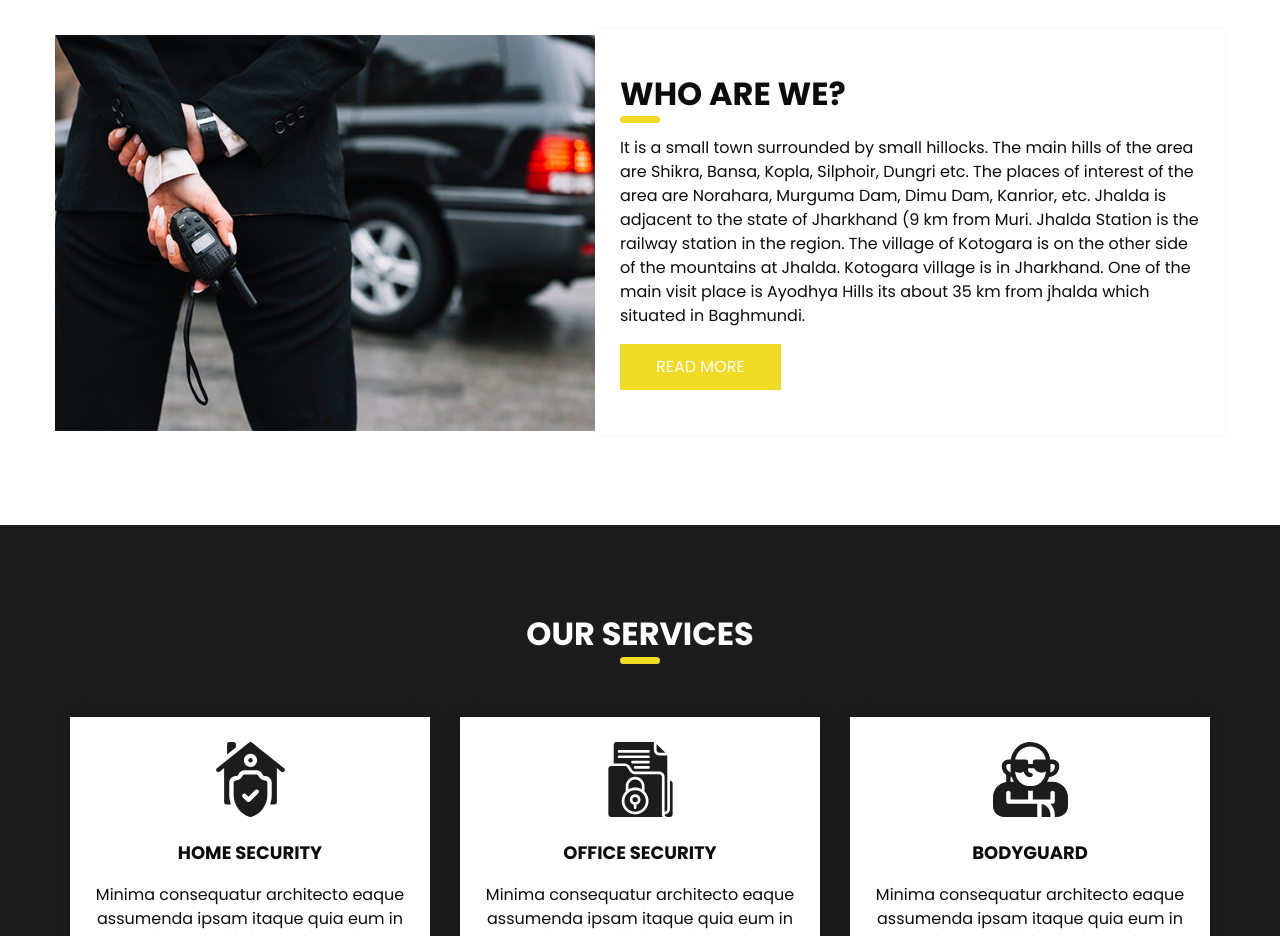
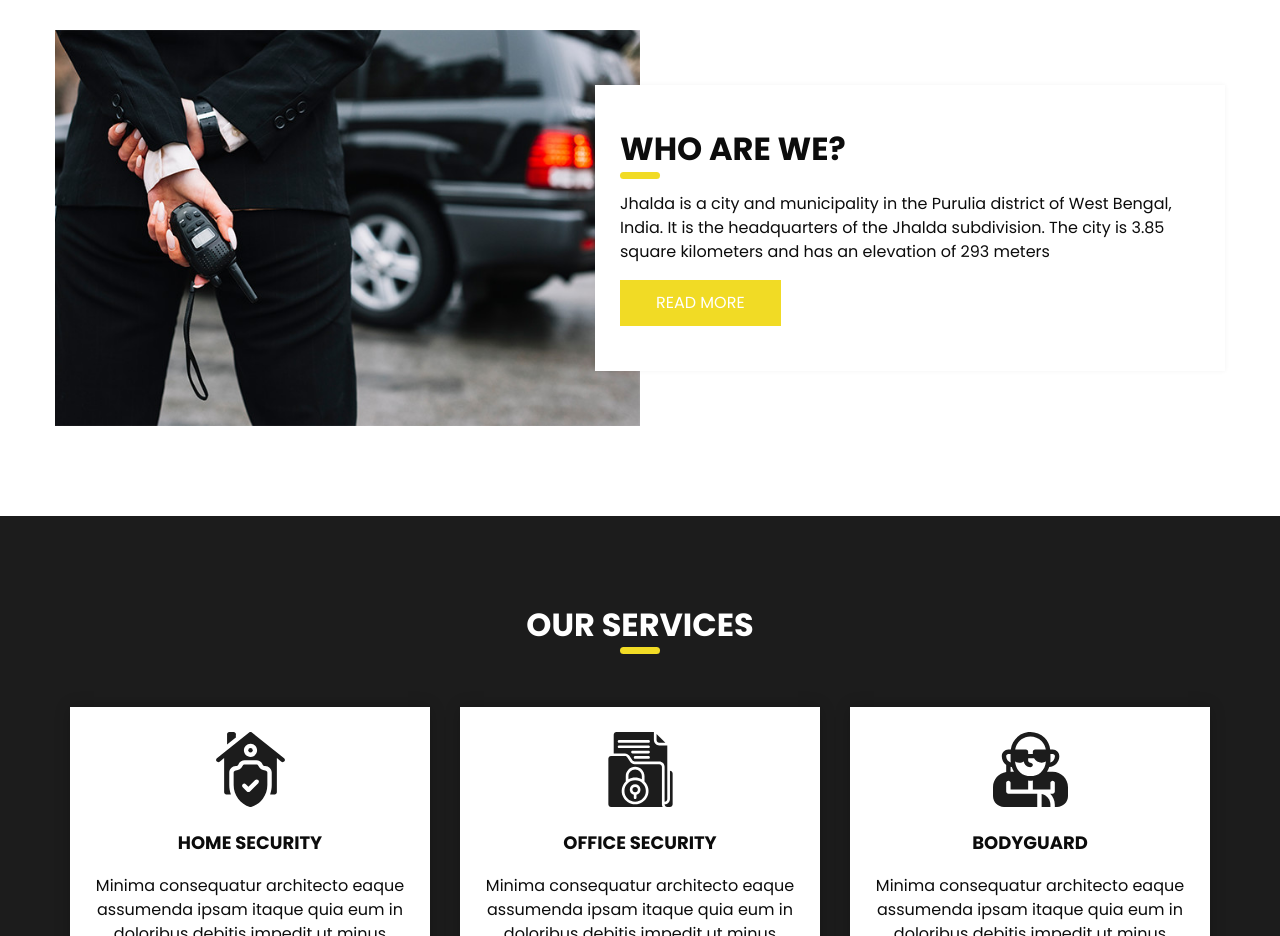
Before and after one commit to timirchandra/classwebsite3, a plain HTML site: page index.html in a window 1280 px wide. Shown: the part 860-1796 px from the top of the page. Drawn offline with Linux system fonts and the light colour scheme.

Commit message:
Update index.html

```diff
--- a/index.html
+++ b/index.html
@@ -206,7 +206,7 @@
               </h2>
             </div>
             <p>
-              It is a small town surrounded by small hillocks. The main hills of the area are Shikra, Bansa, Kopla, Silphoir, Dungri etc. The places of interest of the area are Norahara, Murguma Dam, Dimu Dam, Kanrior, etc. Jhalda is adjacent to the state of Jharkhand (9 km from Muri. Jhalda Station is the railway station in the region. The village of Kotogara is on the other side of the mountains at Jhalda. Kotogara village is in Jharkhand. One of the main visit place is Ayodhya Hills its about 35 km from jhalda which situated in Baghmundi.
+              Jhalda is a city and municipality in the Purulia district of West Bengal, India. It is the headquarters of the Jhalda subdivision. The city is 3.85 square kilometers and has an elevation of 293 meters
             </p>
             <div class="btn-box">
               <a href="">
```
